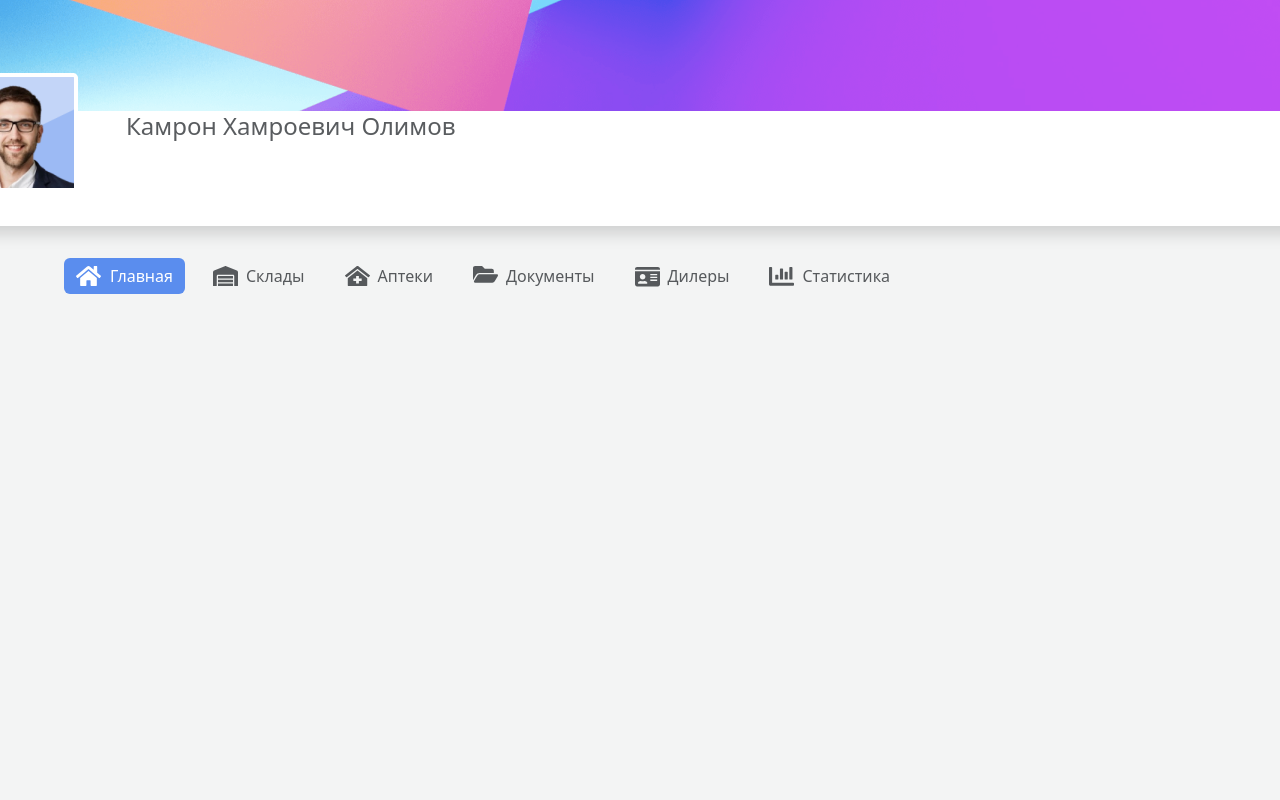
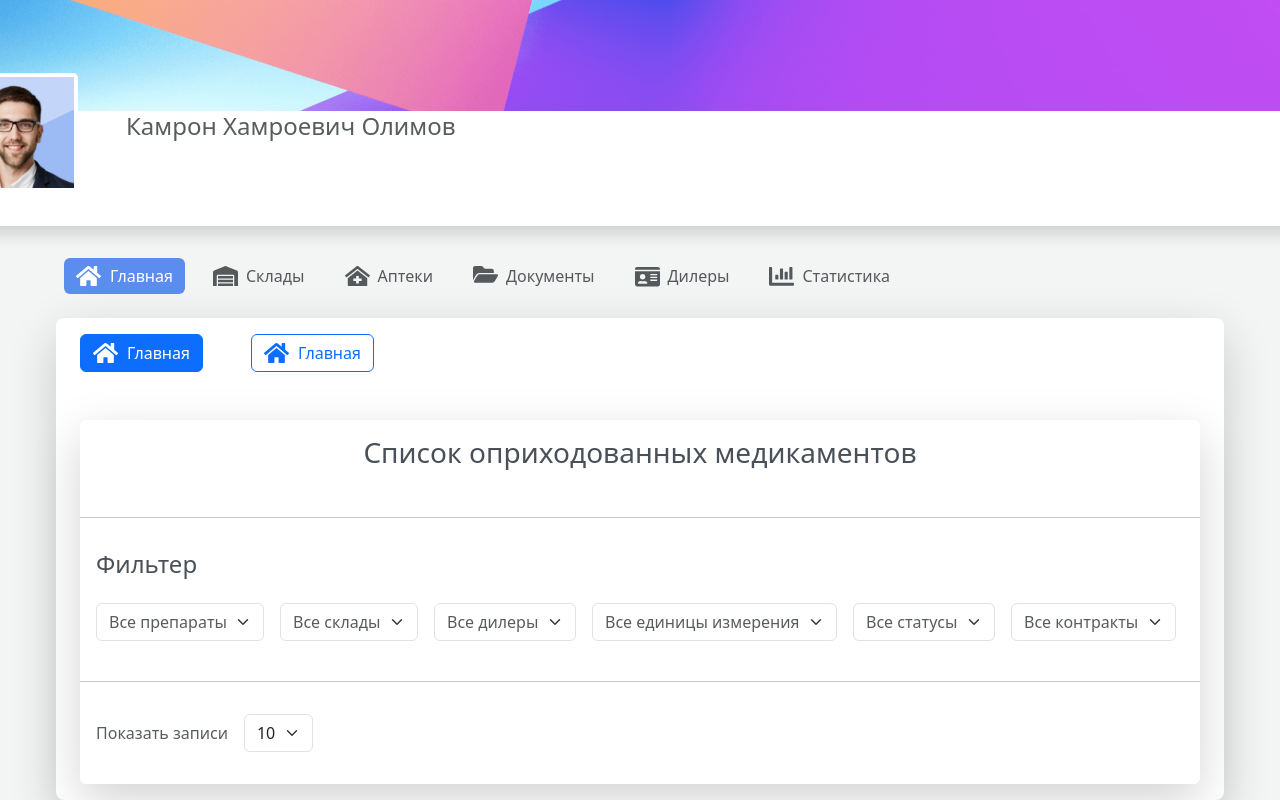
Before and after one commit to developerabrorbek/Clinics, a React (Vite) app: page / in a window 1280 px wide. Shown: the part 237-1037 px from the top of the page. Before the commit the page ends 800 px from the top, so only its background shows below. Built offline with nearby package versions, Linux system fonts and the light colour scheme.

Commit message:
table filters added

```diff
--- /dev/null
+++ b/src/components/Tables/index.jsx
@@ -0,0 +1,117 @@
+import { HomeBtnOutlined, HomeBtnPrimary } from "../Buttons";
+
+const AssetsTable = () => {
+  return (
+    <>
+      <div className="incomes px-2">
+        <div className="container-fluid px-5 pt-3">
+          <div className="income__inner shadow-lg py-3 px-4 rounded-3 bg-white">
+            <div className="income-links d-flex gap-5 mb-5">
+              <HomeBtnPrimary />
+              <HomeBtnOutlined />
+            </div>
+            <div className="income-body shadow-lg py-3 rounded-2">
+              <h3 className="income-body__title text-center text-dark-emphasis mb-5">
+                Список оприходованных медикаментов
+              </h3>
+              <hr />
+              <div className="income-body__filters p-3 pb-4">
+                <h4 className="income-body__filters-title text-dark-emphasis mb-4">
+                  Фильтер
+                </h4>
+                <form className="income-body__filters-form d-flex gap-3 align-items-center">
+                  <select
+                    name="drug"
+                    id="drug"
+                    className="form-select w-auto text-body-secondary"
+                  >
+                    <option selected disabled>
+                      Все препараты
+                    </option>
+                  </select>
+                  <select
+                    name="store"
+                    id="store"
+                    className="form-select w-auto text-body-secondary"
+                  >
+                    <option selected disabled>
+                      Все склады
+                    </option>
+                  </select>
+                  <select
+                    name="dealer"
+                    id="dealer"
+                    className="form-select w-auto text-body-secondary"
+                  >
+                    <option selected disabled>
+                      Все дилеры
+                    </option>
+                  </select>
+                  <select
+                    name="unit"
+                    id="unit"
+                    className="form-select w-auto text-body-secondary"
+                  >
+                    <option selected disabled>
+                      Все единицы измерения
+                    </option>
+                  </select>
+                  <select
+                    name="status"
+                    id="status"
+                    className="form-select w-auto text-body-secondary"
+                  >
+                    <option selected disabled>
+                      Все статусы
+                    </option>
+                  </select>
+                  <select
+                    name="contract"
+                    id="contract"
+                    className="form-select w-auto text-body-secondary"
+                  >
+                    <option selected disabled>
+                      Все контракты
+                    </option>
+                  </select>
+                </form>
+              </div>
+              <hr />
+              <div className="income-body__table p-3">
+                <div className="income-body__table--actoins">
+                  <form className="income-body__left-form d-flex align-items-center gap-3">
+                    <label
+                      htmlFor="count"
+                      className="d-flex align-align-items-end gap-3 text-body-secondary"
+                    >
+                      Показать записи
+                    </label>
+                    <select
+                      name="count"
+                      id="count"
+                      className="form-select w-auto"
+                    >
+                      <option value="10">10</option>
+                    </select>
+                  </form>
+
+
+                </div>
+                {/* <table className="table table-responsive">
+                  <thead>
+                    <th>1</th>
+                  </thead>
+                  <tbody>
+                    <td>1</td>
+                  </tbody>
+                </table> */}
+              </div>
+            </div>
+          </div>
+        </div>
+      </div>
+    </>
+  );
+};
+
+export default AssetsTable;
--- a/src/pages/Home/index.jsx
+++ b/src/pages/Home/index.jsx
@@ -1,6 +1,7 @@
 import Navbar from "../../components/Navbar";
 import Hero from "../../components/Hero";
 import Header from "../../components/Header";
+import AssetsTable from "../../components/Tables";
 
 const Home = () => {
   return (
@@ -9,6 +10,7 @@ const Home = () => {
       <main className="main">
         <Hero />
         <Navbar />
+        <AssetsTable/>
       </main>
     </>
   );
```
